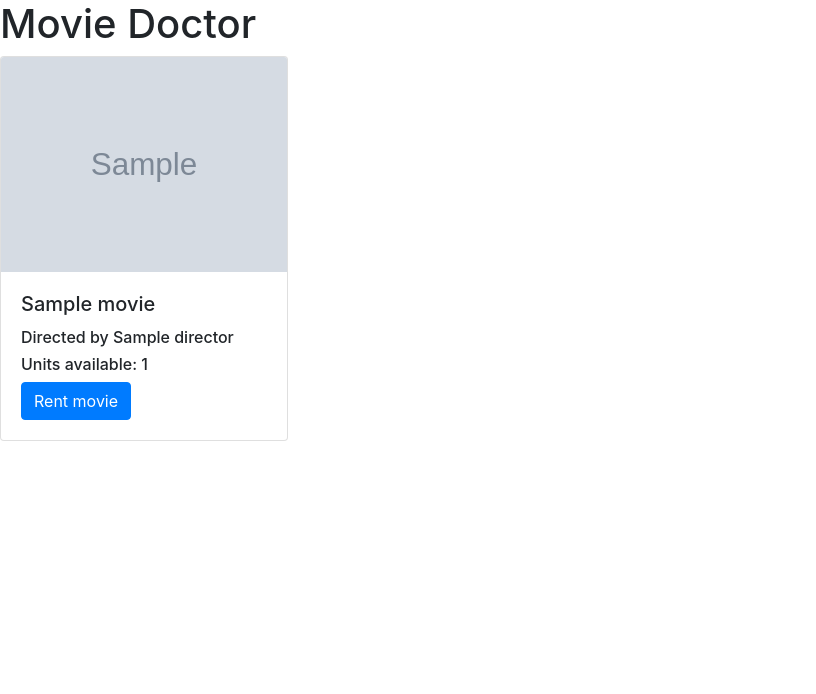
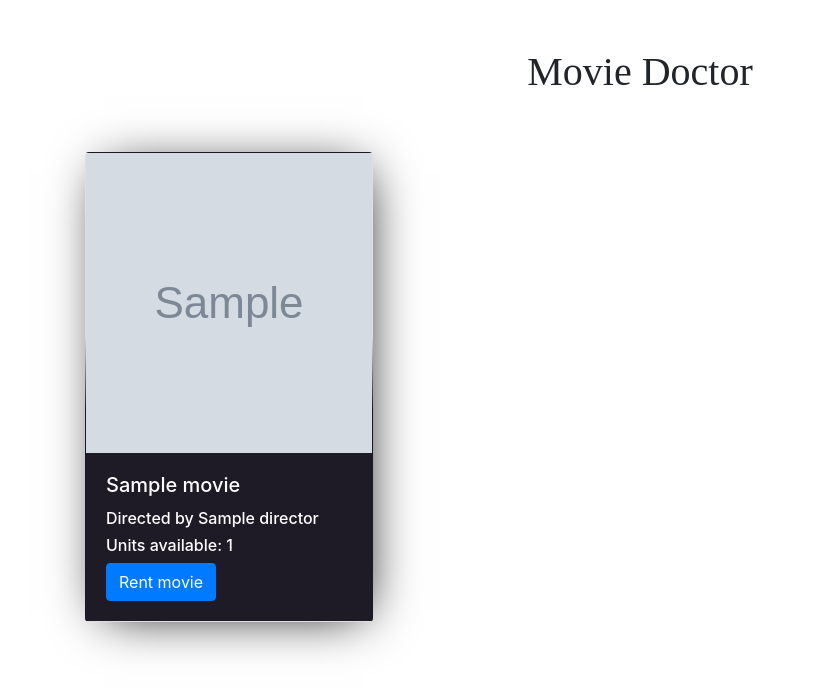
Before and after one commit to alejandroArnd/intro-python, a Django app: page /movies/ in a window 1280 px wide. Shown: the top 694 px of the page, without its empty margins (0-816 px from the left). Run offline with Django 3.2, Linux system fonts and the light colour scheme; tables that the repository leaves empty hold one stand-in row (values such as "Sample post"); grey boxes marked "Sample" are stand-in pictures; some libraries are stand-ins or nearby versions.

Commit message:
Better Templates

```diff
--- a/Django/djangoExample/djangoExample/settings.py
+++ b/Django/djangoExample/djangoExample/settings.py
@@ -25,7 +25,7 @@ SECRET_KEY = 'ghtqjuuwe7v8@mr3#wn!xijw(9hih9dpjsjnhbcn075t_jf-99'
 # SECURITY WARNING: don't run with debug turned on in production!
 DEBUG = True
 
-ALLOWED_HOSTS = ['51.91.58.160']
+ALLOWED_HOSTS = []
 
 
 # Application definition
--- a/Django/djangoExample/movies/templates/movies.html
+++ b/Django/djangoExample/movies/templates/movies.html
@@ -9,18 +9,34 @@
     <link href="{% static 'node_modules/bootstrap/dist/css/bootstrap.min.css' %}" rel="stylesheet"/>
 
     <style>
-        .card-list > .card {
-            display: inline-block;
+        .card{
+            box-shadow:5px 5px 50px -14px black;
+            border-radius: 4px;
+            z-index:1 !important;
+            color:white;
+            background: linear-gradient(rgba(255,255,255,0) 38%,rgba(255,255,255,0.06) 39%,rgba(30,27,38,0.88) 53%,rgba(30,27,38,1) 55%);
         }
+        h1 {
+            font-family: 'Cantarell';
+        }
+
     </style>
 </head>
 
 <body>
-    <h1>{{ siteName }}</h1>
-  <div class="card-list">
+<div class="conatiner">
+    <div class="row">
+        <div class="col-12 text-center mb-5 mt-5 ">
+             <h1>{{ siteName }}</h1>
+        </div>
+    </div>
+</div>
+  <div class="card-list  container">
+      <div class="row">
       {% for movie in movieList %}
-          <div class="card" style="width: 18rem;">
-            <img class="card-img-top" src="{{ movie.poster.url }}" alt="Card image cap">
+          <div class="col-4 mb-5">
+          <div class="card h-100" style="width: 18rem;">
+            <img class="card-img-top" src="{{ movie.poster.url }}" alt="Card image cap" height="300em">
             <div class="card-body">
               <h5 class="card-title">{{ movie.title }}</h5>
               <h6>Directed by {{ movie.director_id }}</h6>
@@ -28,7 +44,9 @@
               <a href="{{ movie.id }}" class="btn btn-primary">Rent movie</a>
             </div>
           </div>
+          </div>
       {% endfor %}
+      </div>
   </div>
 </body>
 </html>
```
Also changed, not shown: Django/djangoExample/movies/templates/movieInfo.html (+7 -0 lines).
